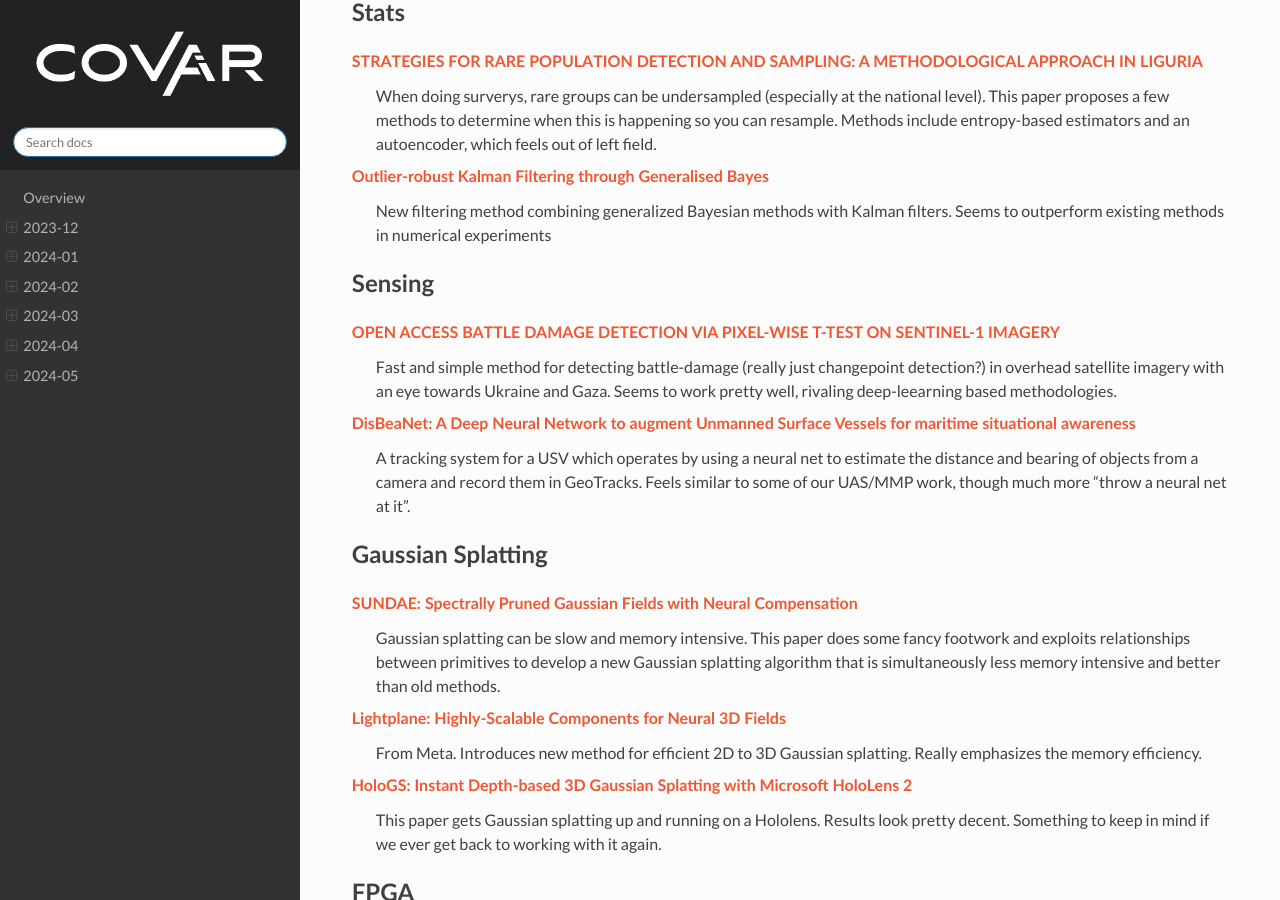
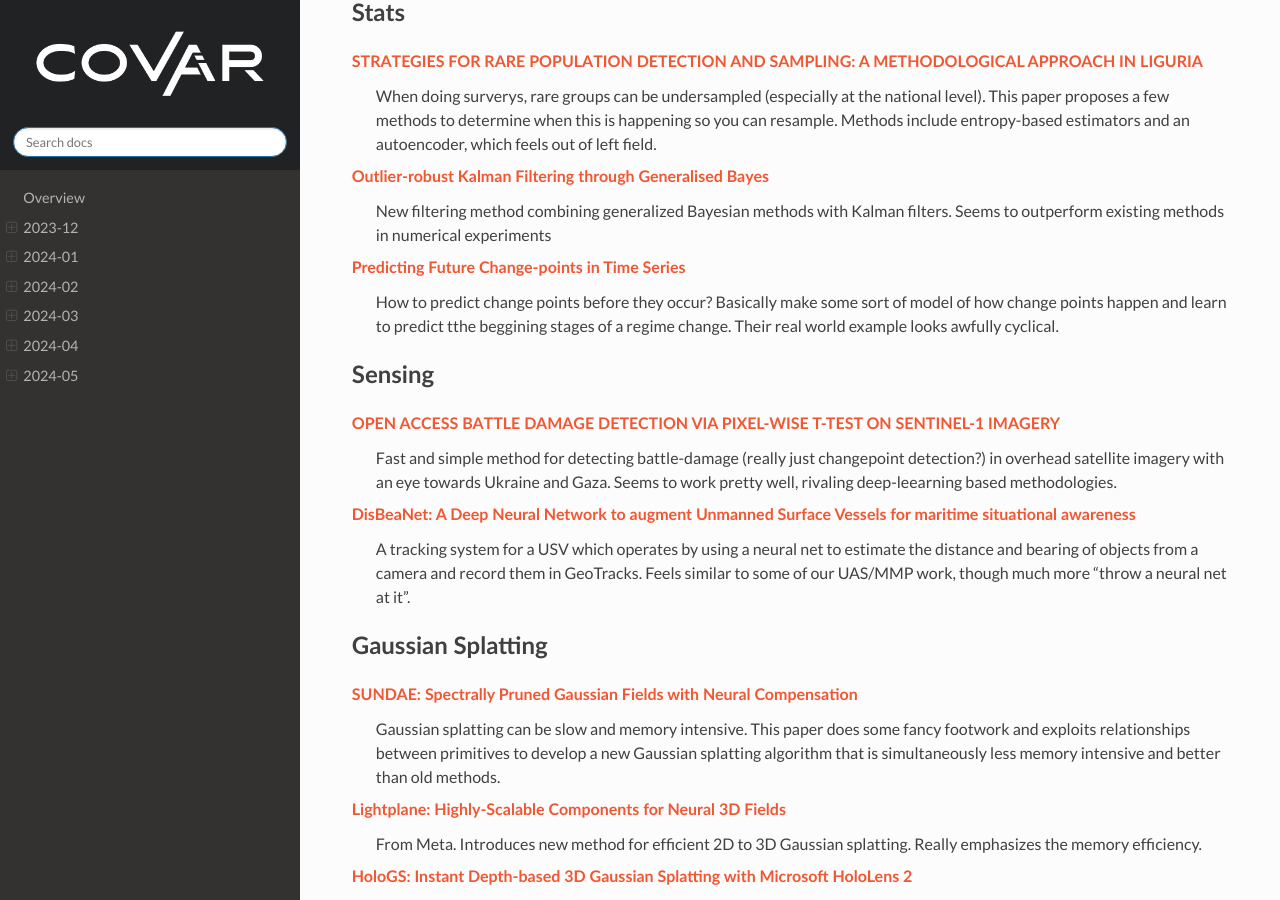
Before and after one commit to covartech/zeitgeist, a Sphinx documentation site: the page built from docs/issues/2024-06.rst, in a window 1280 px wide and 900 px high, scrolled down 2828 px. Built offline with Sphinx 7.4.7 and the Read the Docs theme 2.0.0, drawn with Linux system fonts in a browser that asks for light colours.

Commit message:
Update 2024_05_16

```diff
--- a/docs/issues/2024-06.rst
+++ b/docs/issues/2024-06.rst
@@ -74,6 +74,9 @@ Stats
 `Outlier-robust Kalman Filtering through Generalised Bayes <https://arxiv.org/pdf/2405.05646>`_
     New filtering method combining generalized Bayesian methods with Kalman filters.  Seems to outperform existing methods in numerical experiments
 
+`Predicting Future Change-points in Time Series <https://arxiv.org/pdf/2405.09485>`_
+    How to predict change points before they occur?  Basically make some sort of model of how change points happen and learn to predict tthe beggining stages of a regime change.  Their real world example looks awfully cyclical.
+
 Sensing
 -------
 `OPEN ACCESS BATTLE DAMAGE DETECTION VIA PIXEL-WISE T-TEST ON SENTINEL-1 IMAGERY <https://arxiv.org/pdf/2405.06323>`_
```
